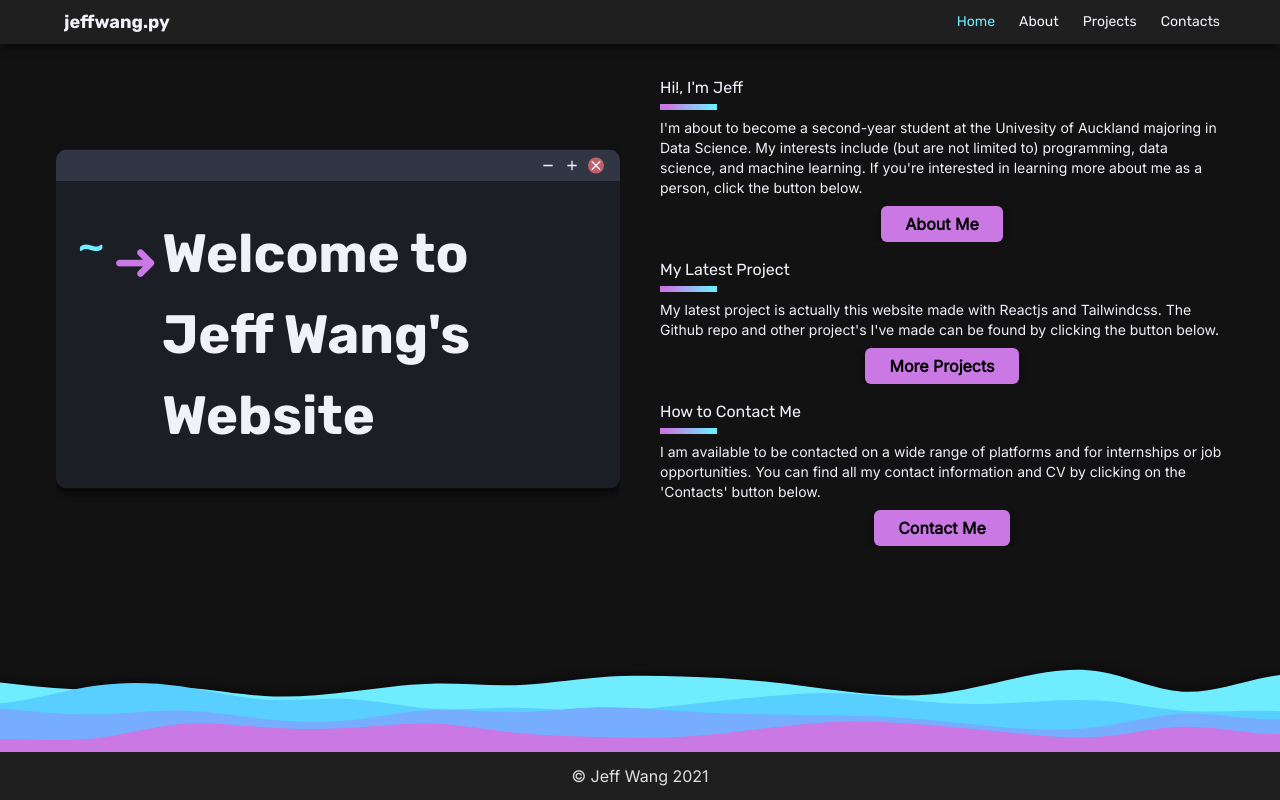
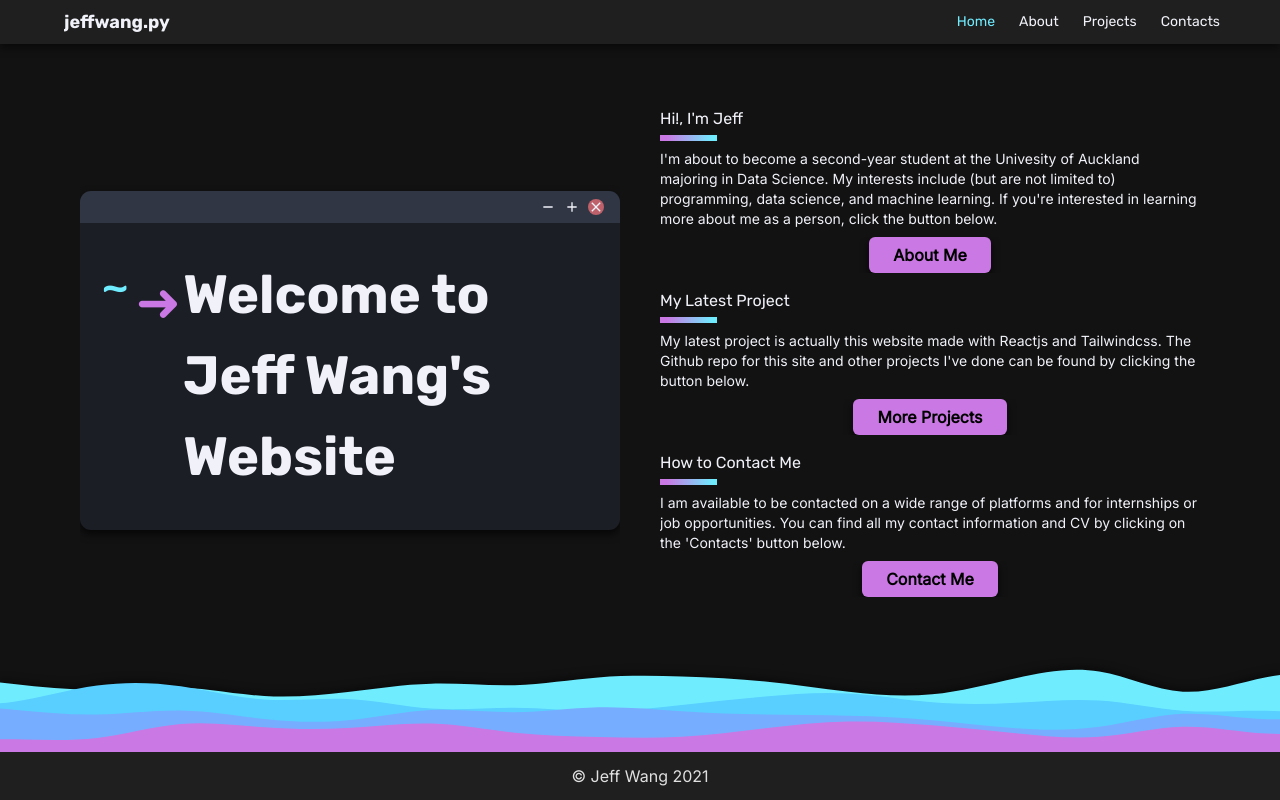
Before and after one commit to Zenoix/Personal-Website, a React (Create React App) app: page / in a window 1280 px wide. Built offline with nearby package versions, Linux system fonts and the light colour scheme.

Commit message:
Continued making landing page responsive for desktop screens

```diff
--- a/src/App.css
+++ b/src/App.css
@@ -165,12 +165,9 @@ LandingCards:last-of-type{
     font-size: 54px;
   }
 
-  .home-terminal-container {
-    position: absolute;
-    top: 50%;
-    transform: translateY(-50%);
+  .home-main-div{
+    transform: translateY(-5%);
   }
-
   .sep {
     width: 4vw;
     border-width: 3px;
--- a/src/components/Home.jsx
+++ b/src/components/Home.jsx
@@ -5,17 +5,20 @@ const Home = () => {
   const aboutContent =
     "I'm about to become a second-year student at the Univesity of Auckland majoring in Data Science. My interests include (but are not limited to) programming, data science, and machine learning. If you're interested in learning more about me as a person, click the button below.";
 
-  const projectContent = "My latest project is actually this website made with Reactjs and Tailwindcss. The Github repo and other project's I've made can be found by clicking the button below."
+  const projectContent =
+    "My latest project is actually this website made with Reactjs and Tailwindcss. The Github repo for this site and other projects I've done can be found by clicking the button below.";
 
   const contactsContent =
     "I am available to be contacted on a wide range of platforms and for internships or job opportunities. You can find all my contact information and CV by clicking on the 'Contacts' button below.";
 
   return (
-    <main className='flex flex-col justify-center lg:grid lg:grid-cols-12 lg:mx-14 lg:gap-x-10 lg:mt-4 lg:relative'>
-      {/*TODO Tablet and Desktop Displays*/}
-      <div className="home-terminal-container lg:col-start-1 lg:col-span-6"><Terminal /></div>
+    <div className='home-main-div lg:flex lg:flex-col lg:justify-center lg:h-screen lg:w-screen'>
+      <main className='flex flex-col justify-center lg:grid lg:grid-cols-12 lg:mx-20 lg:items-center lg:gap-x-10'>
+        <div className='lg:col-start-1 lg:col-span-6 lg:block'>
+          <Terminal />
+        </div>
 
-      <section className='mx-12 lg:mx-0 lg:my-0 lg:col-start-7 lg:col-span-6'>
+        <section className='mx-12 lg:mx-0 lg:my-0 lg:col-start-7 lg:col-span-6 lg:block'>
           <LandingCards
             heading="Hi!, I'm Jeff"
             content={aboutContent}
@@ -34,9 +37,9 @@ const Home = () => {
             buttonName='Contact Me'
             page='Contacts'
           />
-
         </section>
       </main>
+    </div>
   );
 };
 
--- a/src/components/Navbar.jsx
+++ b/src/components/Navbar.jsx
@@ -10,7 +10,7 @@ const Navbar = () => {
   };
 
   return (
-    <nav className='flex flex-wrap items-center justify-between w-full py-3 md:py-0 px-0 text-lg mb-8'>
+    <nav className='flex flex-wrap items-center justify-between w-full py-3 md:py-0 px-0 text-lg lg:fixed'>
       <div className='px-6 md:px-8 md:ml-8'>
         <h2 className='font-bold'>jeffwang.py</h2>
       </div>
```
Lines whose indentation alone changed are shown as unchanged.
